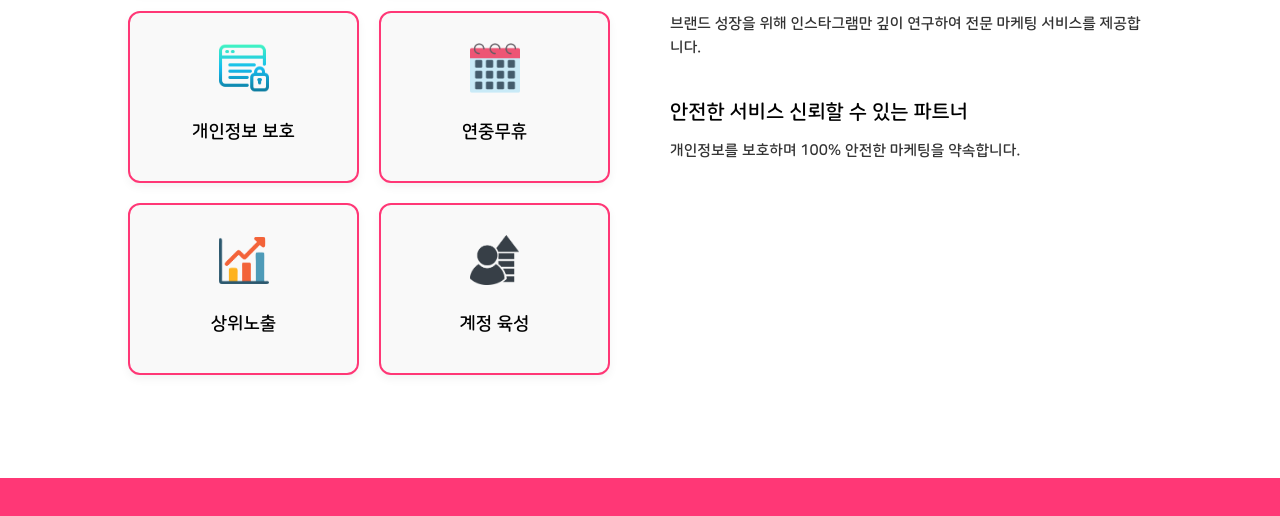
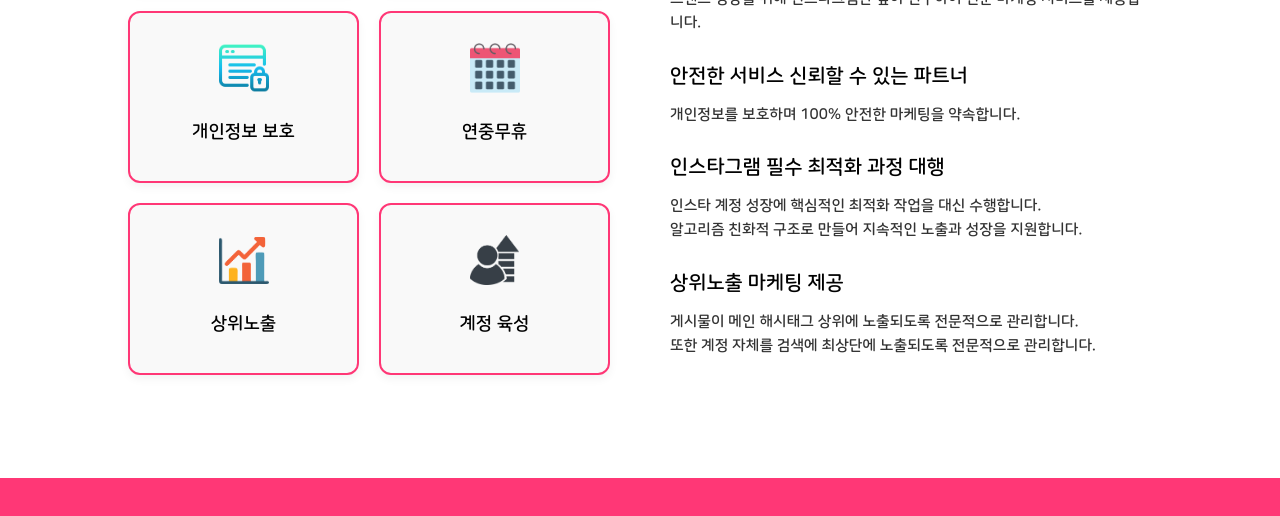
Before and after one commit to yujinnnee/sns25, a plain HTML site: page index.html in a window 1280 px wide. Shown: the part 880-1396 px from the top of the page. Drawn offline with Linux system fonts and the light colour scheme.

Commit message:
수정사항 추가

```diff
--- a/index.html
+++ b/index.html
@@ -101,6 +101,14 @@
         <div class="text-block">
           <h4>안전한 서비스 신뢰할 수 있는 파트너</h4>
           <p>개인정보를 보호하며 100% 안전한 마케팅을 약속합니다.</p>
+        </div>
+        <div class="text-block">
+          <h4>인스타그램 필수 최적화 과정 대행</h4>
+          <p>인스타 계정 성장에 핵심적인 최적화 작업을 대신 수행합니다. <br>알고리즘 친화적 구조로 만들어 지속적인 노출과 성장을 지원합니다.</p>
+        </div>
+        <div class="text-block">
+          <h4>상위노출 마케팅 제공</h4>
+          <p>게시물이 메인 해시태그 상위에 노출되도록 전문적으로 관리합니다. <br>또한 계정 자체를 검색에 최상단에 노출되도록 전문적으로 관리합니다.</p>
         </div>
       </div>
     </div>
--- a/src/styles/index.css
+++ b/src/styles/index.css
@@ -367,6 +367,7 @@
   grid-template-columns: 1fr 1fr;
   gap: 20px;
   flex: 1;
+  align-items: center;
 }
 
 .container9 .card {
@@ -417,6 +418,7 @@
   font-size: 20px;
   font-weight: bold;
   margin-bottom: 10px;
+  margin-top: 3%;
   color: #000;
 }
 
```
